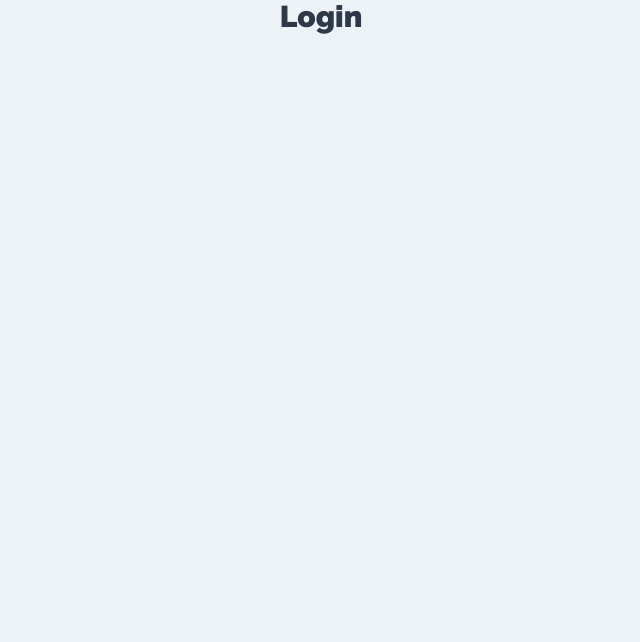
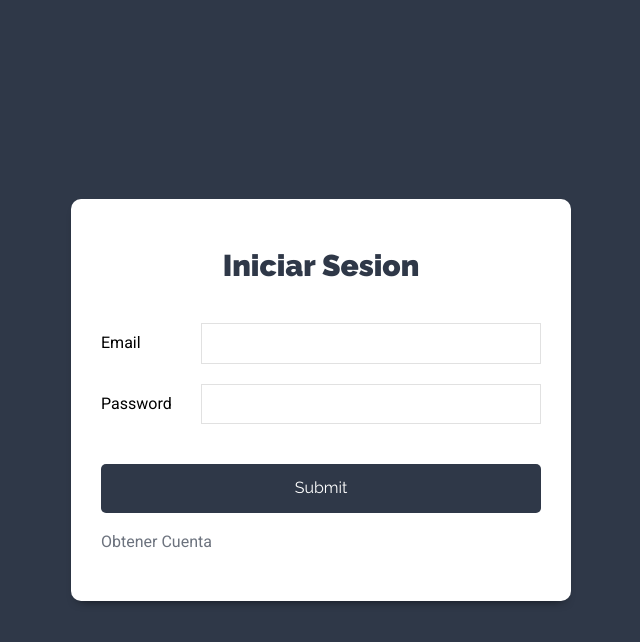
Before and after one commit to darcdev/Platzi-Tasks-Clients, a React (Create React App) app: page / in a window 1280 px wide. Shown: the top 642 px of the page, without its empty margins (319-959 px from the left). Built offline with nearby package versions, Linux system fonts and the light colour scheme.

Commit message:
maquetacion y estado form login

```diff
--- a/src/components/auth/Login.js
+++ b/src/components/auth/Login.js
@@ -1,7 +1,63 @@
-import React from "react";
+import React, { useState } from "react";
+import { Link } from "react-router-dom";
+const Login = () => {
+  //state para iniciar sesion
+  const [usuario, guardarUsuario] = useState({
+    email: "",
+    password: "",
+  });
+  //extraer usuario
+  const { email, password } = usuario;
+  const onChange = (e) => {
+    guardarUsuario({
+      ...usuario,
+      [e.target.name]: e.target.value,
+    });
+  };
+  const onSubmit = (e) => {
+    e.preventDefault();
 
-const Login = () => {
-  return <h1>Login</h1>;
+    // validar que no haya campos vacios
+
+    // pasarlo al action
+  };
+  return (
+    <div className="form-usuario">
+      <div className="contenedor-form sombra-dark">
+        <h1>Iniciar Sesion</h1>
+
+        <form onSubmit={onSubmit}>
+          <div className="campo-form">
+            <label htmlFor="email">Email</label>
+            <input
+              type="email"
+              id="email"
+              name="email"
+              placeholder={email}
+              onChange={onChange}
+            />
+          </div>
+          <div className="campo-form">
+            <label htmlFor="password">Password</label>
+            <input
+              type="password"
+              id="password"
+              name="password"
+              placeholder={password}
+              onChange={onChange}
+            />
+          </div>
+          <div className="campo-form">
+            <input type="submit" className="btn btn-primario btn-block" />
+          </div>
+        </form>
+
+        <Link to="/nueva-cuenta" className="enlace-cuenta">
+          Obtener Cuenta
+        </Link>
+      </div>
+    </div>
+  );
 };
 
 export default Login;
```
Also changed, not shown: 1 other file (tests, documents, lock files or other folders).
